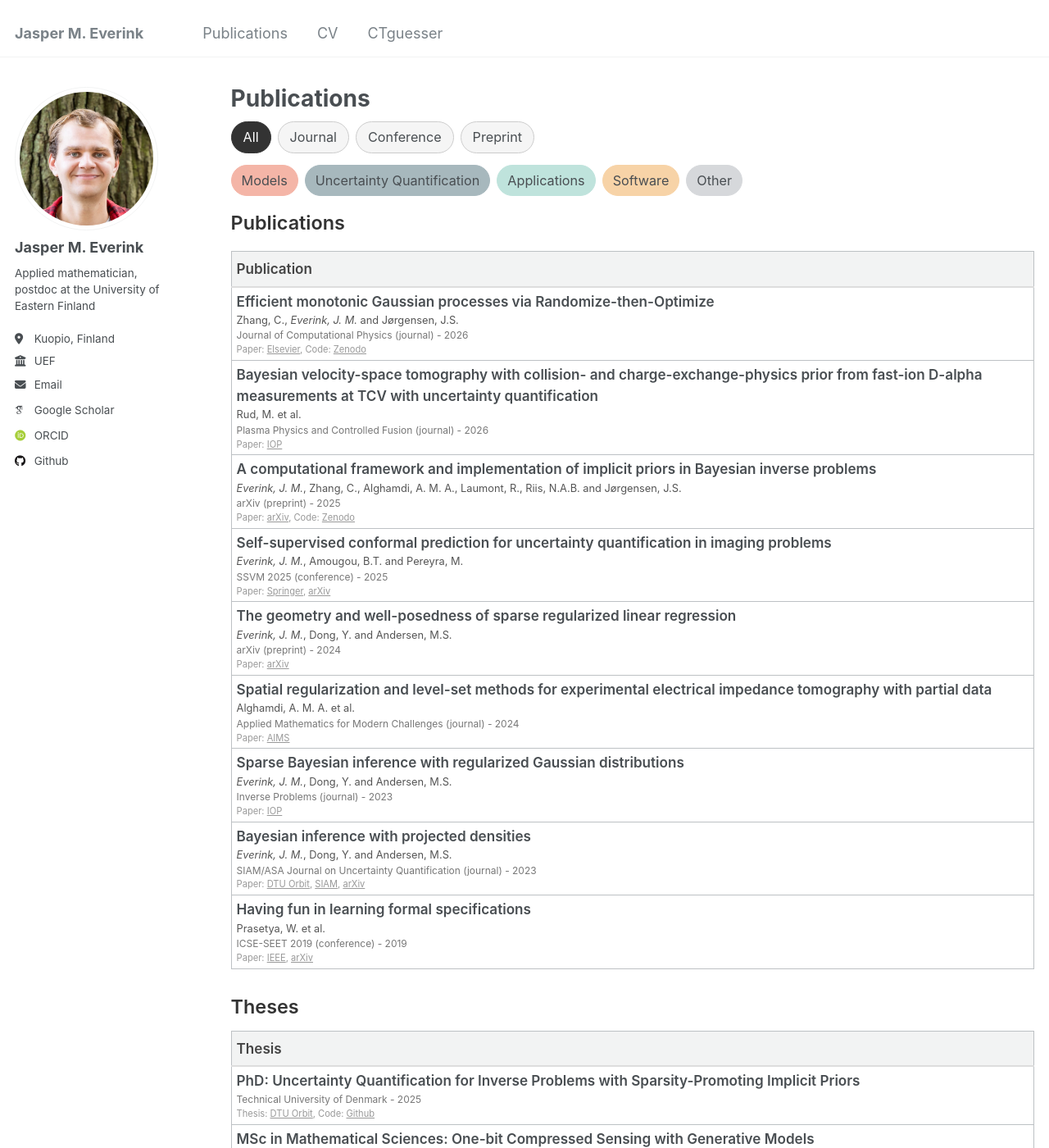
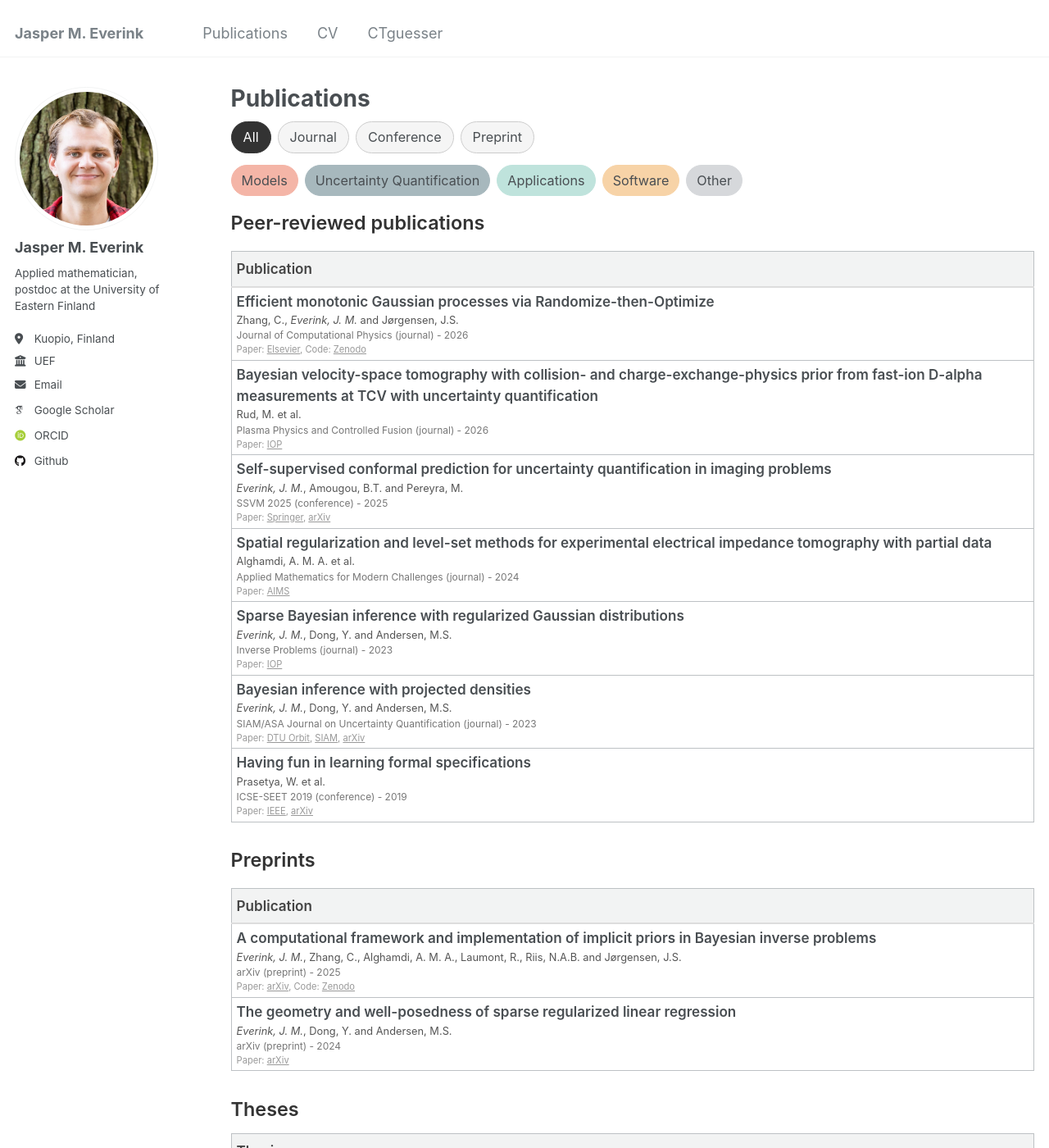
Before and after one commit to jeverink/jeverink.github.io, a Jekyll site: the page built from _pages/publications.md, in a window 1280 px wide and 1400 px high. Shown: the whole window at 82% size. Built offline with Jekyll 4.4.1, drawn with Linux system fonts in a browser that asks for light colours; some web fonts are replaced.

Commit message:
Update publications.md

```diff
--- a/_pages/publications.md
+++ b/_pages/publications.md
@@ -282,7 +282,7 @@ redirect_from:
   <label for="tag-other" class="tag-btn">Other</label>
 </div>
 
-<h2 class="pub-heading">Publications</h2>
+<h2 class="pub-heading">Peer-reviewed publications</h2>
 <div class="table-wrapper">
   <table id="paperTable" class="pub-table">
     <thead>
@@ -307,28 +307,12 @@ redirect_from:
           <div class="pub-source">Paper: <a href="http://doi.org/10.1088/1361-6587/ae3858">IOP</a></div>
         </td>
       </tr>
-      <tr data-tags="models uq software" data-type="preprint">
-        <td>
-          <div class="pub-title">A computational framework and implementation of implicit priors in Bayesian inverse problems</div>
-          <div class="pub-authors"><i>Everink, J. M.</i>, Zhang, C., Alghamdi, A. M. A., Laumont, R., Riis, N.A.B. and Jørgensen, J.S.</div>
-          <div class="pub-venue">arXiv (preprint) - 2025</div>
-          <div class="pub-source">Paper: <a href="https://arxiv.org/abs/2509.11781">arXiv</a>, Code: <a href="https://doi.org/10.5281/zenodo.17115255">Zenodo</a></div>
-        </td>
-      </tr>
       <tr data-tags="uq" data-type="conference">
         <td>
           <div class="pub-title">Self-supervised conformal prediction for uncertainty quantification in imaging problems</div>
           <div class="pub-authors"><i>Everink, J. M.</i>, Amougou, B.T. and Pereyra, M.</div>
           <div class="pub-venue">SSVM 2025 (conference) - 2025</div>
           <div class="pub-source">Paper: <a href="https://link.springer.com/chapter/10.1007/978-3-031-92366-1_9">Springer</a>,  <a href="https://arxiv.org/abs/2502.05127">arXiv</a></div>
-        </td>
-      </tr>
-      <tr data-tags="models" data-type="preprint">
-        <td>
-          <div class="pub-title">The geometry and well-posedness of sparse regularized linear regression</div>
-          <div class="pub-authors"><i>Everink, J. M.</i>, Dong, Y. and Andersen, M.S.</div>
-          <div class="pub-venue">arXiv (preprint) - 2024</div>
-          <div class="pub-source">Paper: <a href="https://arxiv.org/abs/2409.03461">arXiv</a></div>
         </td>
       </tr>
       <tr data-tags="application models" data-type="journal">
@@ -367,6 +351,36 @@ redirect_from:
   </table>
 </div>
 
+
+<h2 class="pub-heading">Preprints</h2>
+<div class="table-wrapper">
+  <table id="paperTable" class="pub-table">
+    <thead>
+      <tr>
+        <th>Publication</th>
+      </tr>
+    </thead>
+    <tbody>
+      <tr data-tags="models uq software" data-type="preprint">
+        <td>
+          <div class="pub-title">A computational framework and implementation of implicit priors in Bayesian inverse problems</div>
+          <div class="pub-authors"><i>Everink, J. M.</i>, Zhang, C., Alghamdi, A. M. A., Laumont, R., Riis, N.A.B. and Jørgensen, J.S.</div>
+          <div class="pub-venue">arXiv (preprint) - 2025</div>
+          <div class="pub-source">Paper: <a href="https://arxiv.org/abs/2509.11781">arXiv</a>, Code: <a href="https://doi.org/10.5281/zenodo.17115255">Zenodo</a></div>
+        </td>
+      </tr>
+      <tr data-tags="models" data-type="preprint">
+        <td>
+          <div class="pub-title">The geometry and well-posedness of sparse regularized linear regression</div>
+          <div class="pub-authors"><i>Everink, J. M.</i>, Dong, Y. and Andersen, M.S.</div>
+          <div class="pub-venue">arXiv (preprint) - 2024</div>
+          <div class="pub-source">Paper: <a href="https://arxiv.org/abs/2409.03461">arXiv</a></div>
+        </td>
+      </tr>
+    </tbody>
+  </table>
+</div>
+
 <h2 class="pub-heading">Theses</h2>
   <table id="paperTable" class="pub-table">
     <thead>
```
